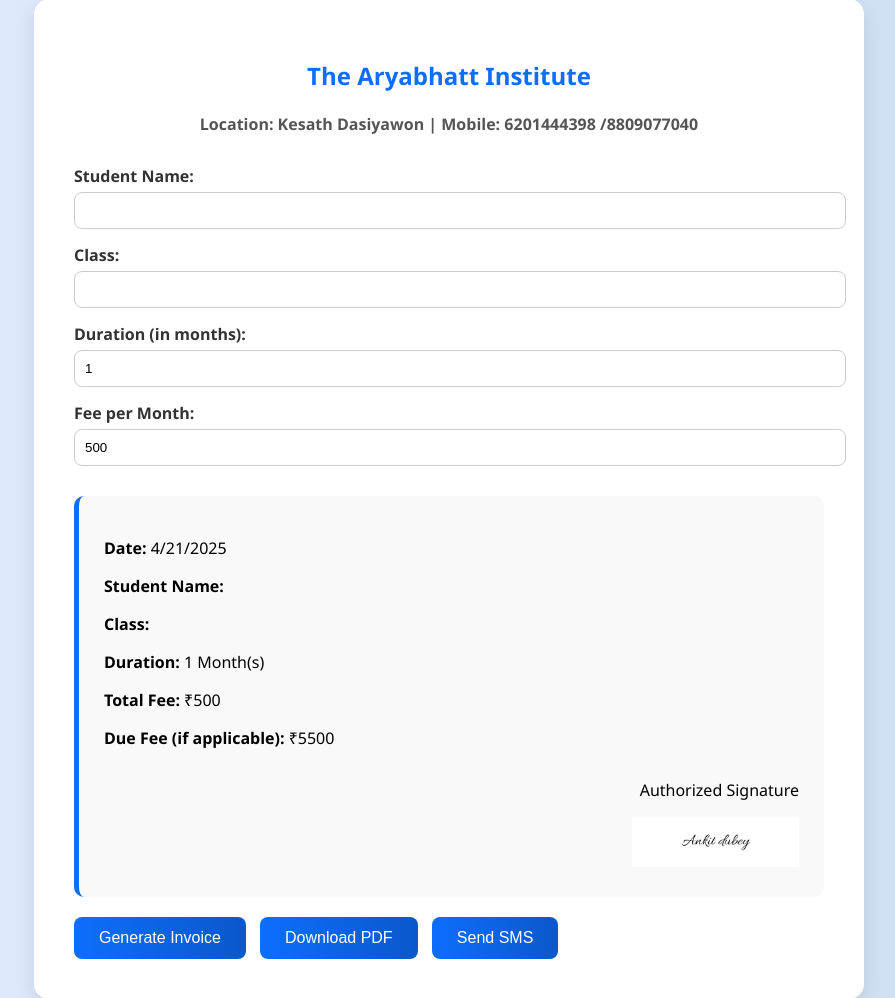
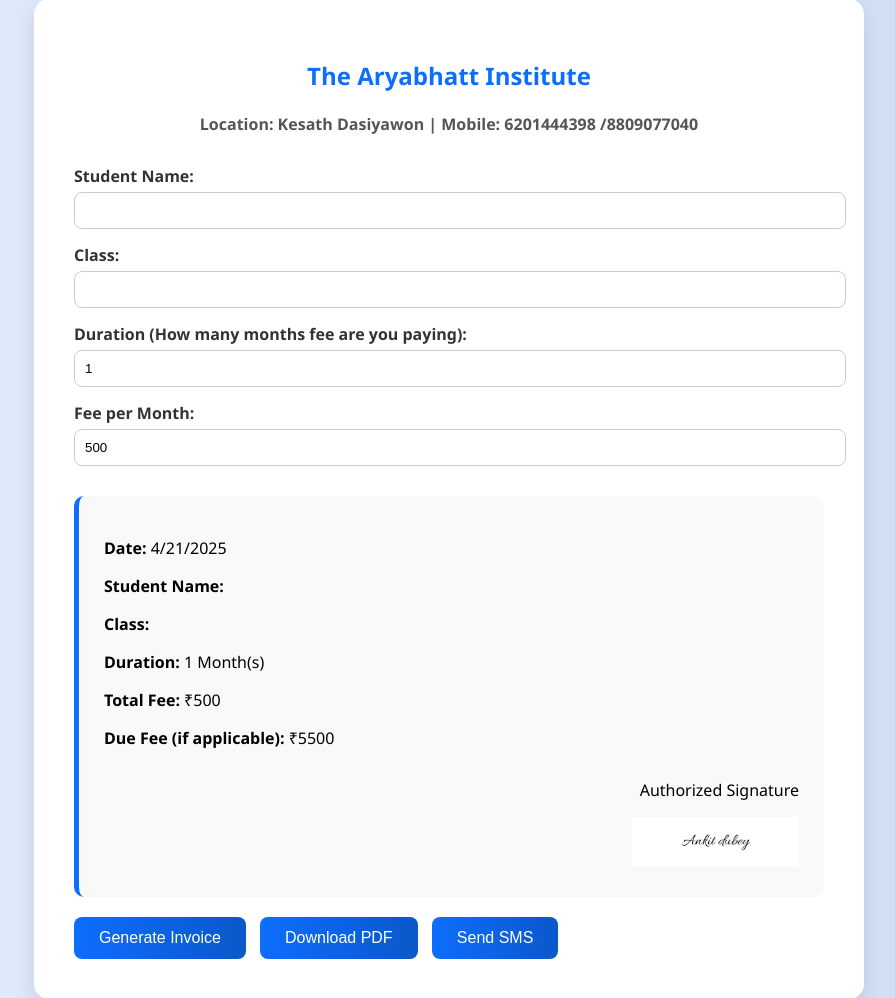
Before and after one commit to dubeycode/invoice, a Flask app: page / in a window 1280 px wide. Shown: the part 21-1019 px from the top of the page, without its empty margins (191-1086 px from the left). Run offline with Flask 3, Linux system fonts and the light colour scheme.

Commit message:
Update index.html

```diff
--- a/templates/index.html
+++ b/templates/index.html
@@ -86,7 +86,7 @@
   <label>Class:</label>
   <input type="text" id="className">
 
-  <label>Duration (in months):</label>
+  <label>Duration (How many months fee are you paying):</label>
   <input type="number" id="duration" min="1" max="12" value="1" onchange="calculateFee()">
 
   <label>Fee per Month:</label>
```
